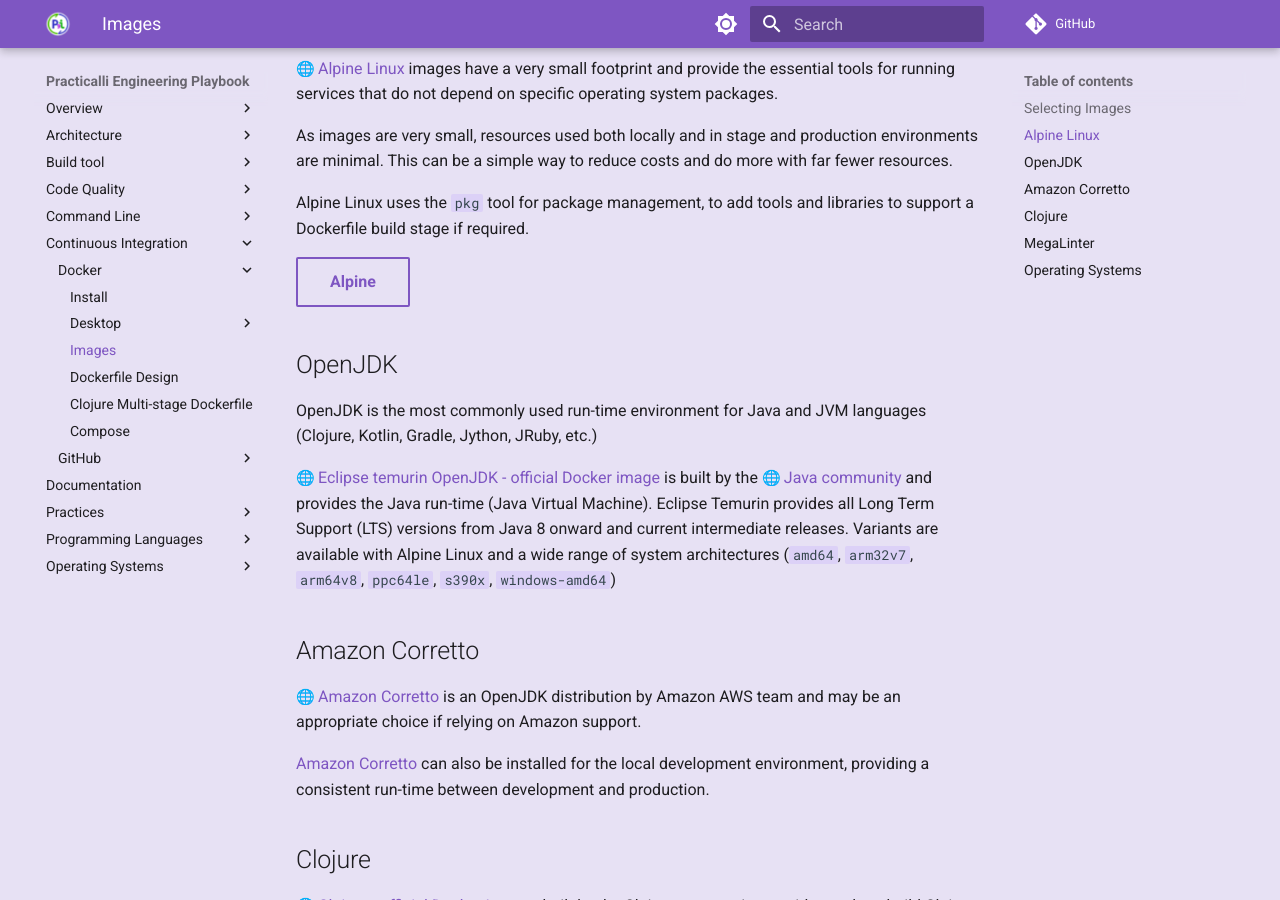
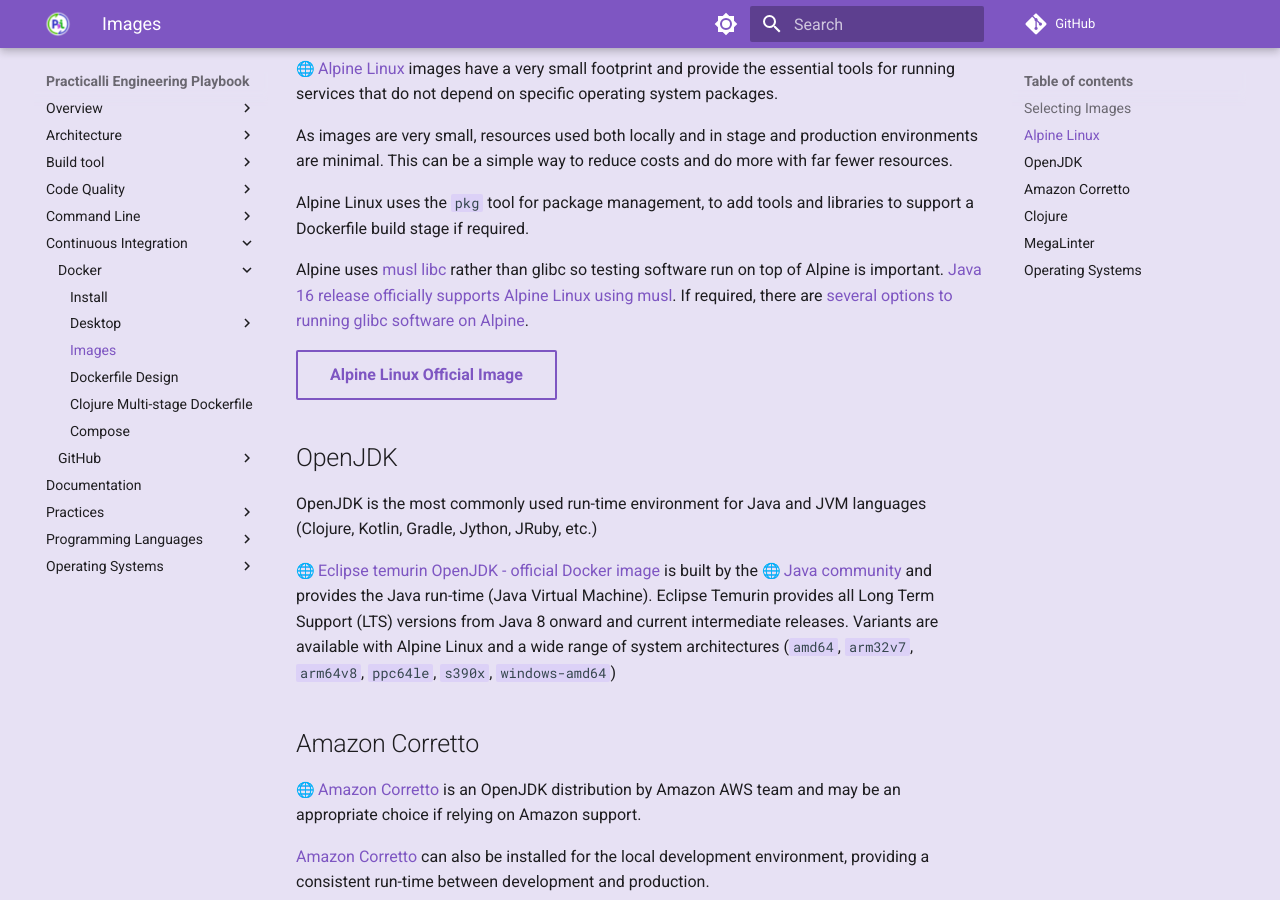
Before and after one commit to practicalli/engineering-playbook, an MkDocs documentation site: the page built from docs/continuous-integration/docker/images.md, in a window 1280 px wide and 900 px high, scrolled down 842 px. Built offline with MkDocs 1.6.1 and Material for MkDocs 9.7.7, drawn with Linux system fonts in a browser that asks for light colours; emoji names are drawn with the system emoji font; plug-ins that fetch from the network failed and are left out; comment, search, counter and statistics services are not loaded.

Commit message:
ci: docker alpine image uses musl rather than glibc

```diff
--- a/docs/continuous-integration/docker/images.md
+++ b/docs/continuous-integration/docker/images.md
@@ -33,7 +33,10 @@
 
 Alpine Linux uses the `pkg` tool for package management, to add tools and libraries to support a Dockerfile build stage if required.
 
-[Alpine](https://hub.docker.com/_/alpine){target=_blank .md-button}
+Alpine uses [musl libc](https://musl.libc.org/) rather than glibc so testing software run on top of Alpine is important.  [Java 16 release officially supports Alpine Linux using musl](https://openjdk.org/jeps/386).  If required, there are [several options to running glibc software on Alpine](https://wiki.alpinelinux.org/wiki/Running_glibc_programs).
+
+[Alpine Linux Official Image](https://hub.docker.com/_/alpine){target=_blank .md-button}
+
 
 
 ## OpenJDK
```
